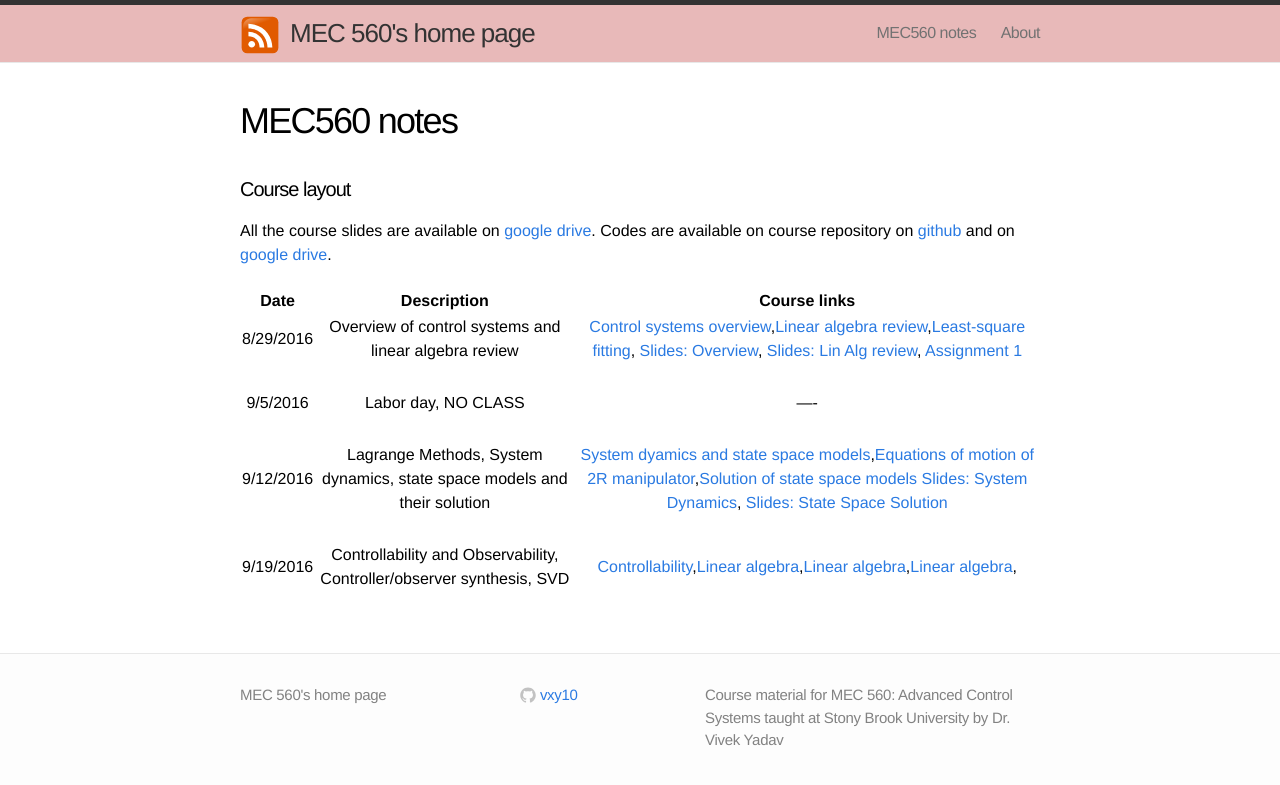
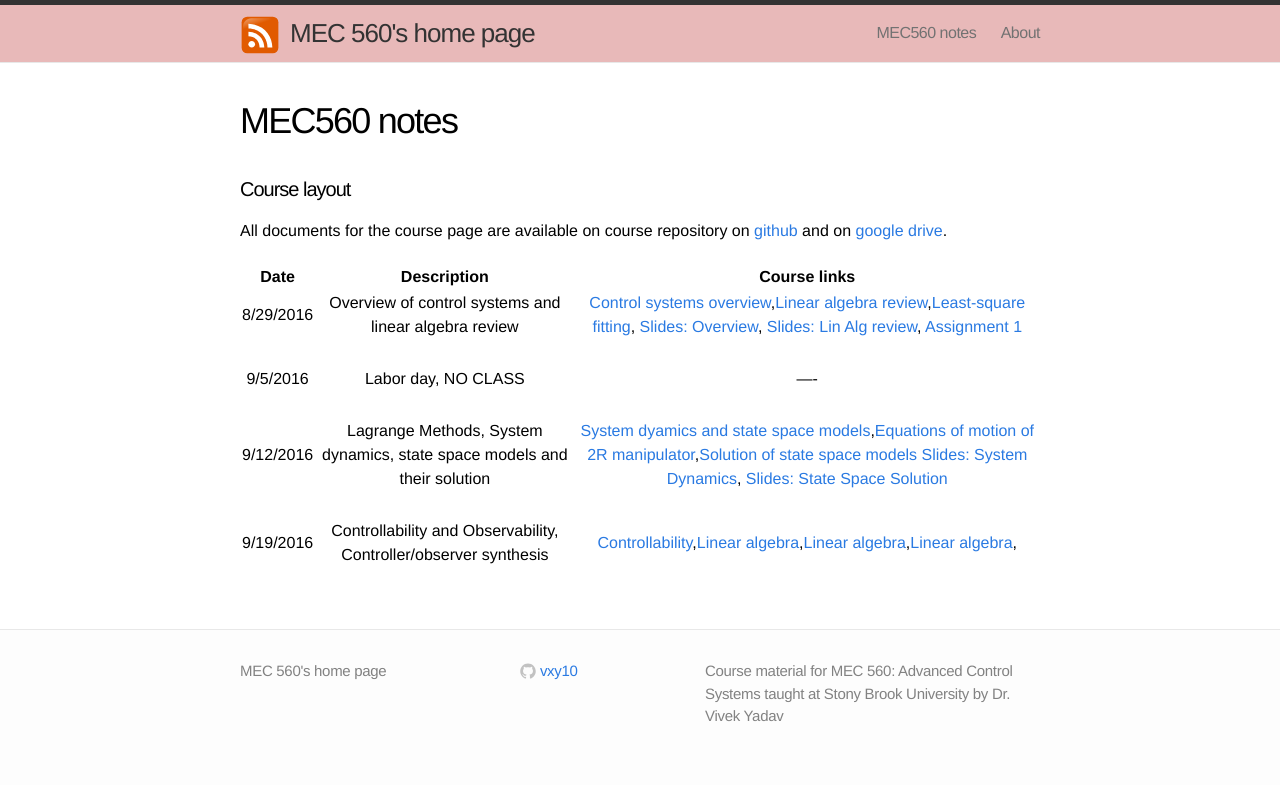
Before and after one commit to mec560sbu/mec560sbu.github.io, a Jekyll site: the page built from Course_materials.md, in a window 1280 px wide. Shown: the top 785 px of the page. Built offline with Jekyll 4.4.1, drawn with Linux system fonts in a browser that asks for light colours.

Commit message:
updated links

````diff
--- a/Course_materials.md
+++ b/Course_materials.md
@@ -7,7 +7,7 @@
 
 #### Course layout
 
-All the course slides are available on [google drive](https://drive.google.com/drive/folders/0B51BYOSh3EKQVklRc3QtZy0xUEU?usp=sharing). Codes are available on course repository on [github](https://github.com/mec560sbu/mec560sbu.github.io) and on [google drive](https://drive.google.com/drive/u/1/folders/0B51BYOSh3EKQMTEzMEdmOXJ1dzg).
+All documents for the course page are available on course repository on [github](https://github.com/mec560sbu/mec560sbu.github.io) and on [google drive](https://drive.google.com/drive/u/1/folders/0B51BYOSh3EKQMTEzMEdmOXJ1dzg).
 
 
 
@@ -20,4 +20,4 @@
 |       |                       |            |
 |       9/12/2016    |    Lagrange Methods, System dynamics, state space models and their solution | [System dyamics and state space models](2016/09/11/Systems_Dynamics/),[Equations of motion of 2R manipulator](https://mec560sbu.github.io/2016/08/30/2R_EOM_dynamics_example/),[Solution of state space models](2016/09/11/Solution_Systems_State_Space/) [Slides: System Dynamics](https://mec560sbu.github.io/Prersentations/Pres_SystemDynamics.html#/), [Slides: State Space Solution](https://mec560sbu.github.io/Prersentations/State_space_solutions.html#/)|
 |       |                       |            |
-|      9/19/2016    |    Controllability and Observability, Controller/observer synthesis, SVD  | [Controllability](google.com),[Linear algebra](google.com),[Linear algebra](google.com),[Linear algebra](google.com),                 |
+|      9/19/2016    |    Controllability and Observability, Controller/observer synthesis | [Controllability](google.com),[Linear algebra](google.com),[Linear algebra](google.com),[Linear algebra](google.com),                 |
--- a/_posts/2016-08-30-2R_EOM_dynamics_example.markdown
+++ b/_posts/2016-08-30-2R_EOM_dynamics_example.markdown
@@ -134,7 +134,7 @@
 
 ### MATLAB implementation of the code.
 
-We almost never perform these calculations by hand. Instead, we use MATLAB's symbolic toolbox to implement reusable functions to perform the calculations above. The code and accompanying functions can be downloaded from the [github repository for MATLAB codes](https://github.com/mec560sbu/mec560sbu.github.io/tree/master/mec560_MATLAB_codes/Deriving_EOMs).
+We almost never perform these calculations by hand. Instead, we use MATLAB's symbolic toolbox to implement reusable functions to perform the calculations above. The code and accompanying functions can be downloaded from the [github repository for MATLAB codes](https://github.com/mec560sbu/mec560sbu.github.io/tree/master/mec560_MATLAB_codes/Deriving_EOMs) or [google drive](https://drive.google.com/drive/u/1/folders/0B51BYOSh3EKQMTEzMEdmOXJ1dzg).
 
 
 ```matlab
````
Also changed, not shown: 1 other file.
